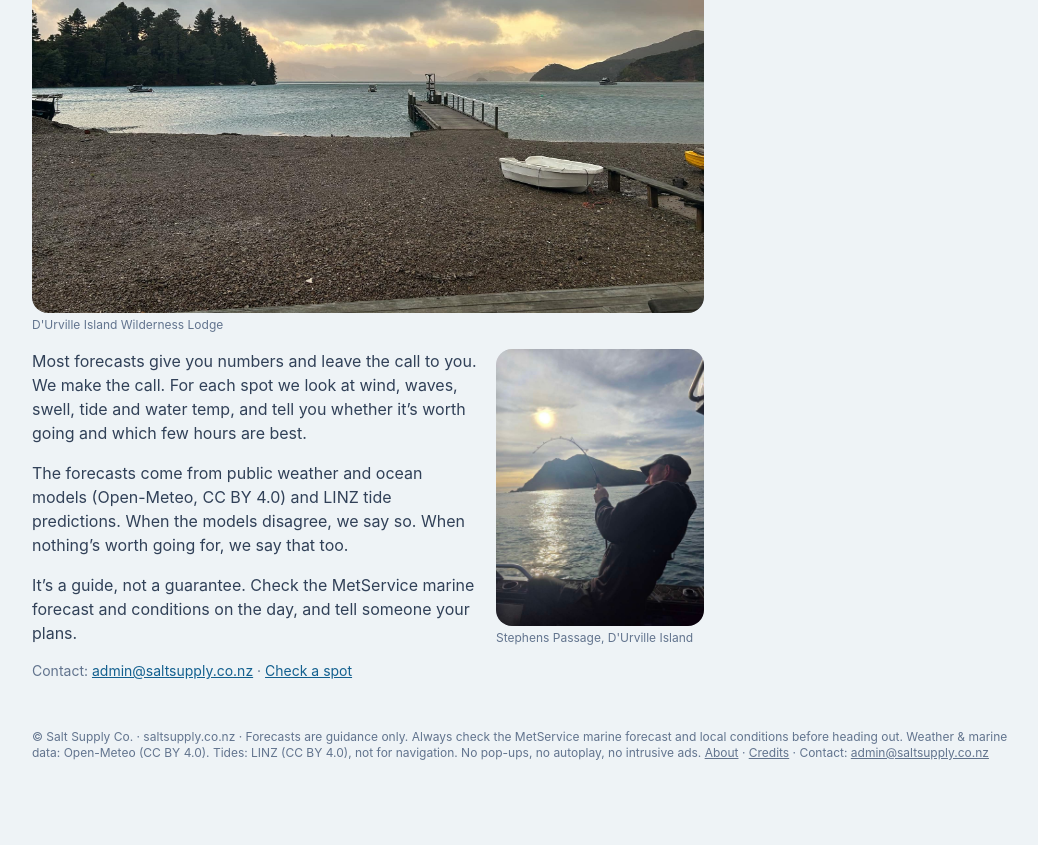
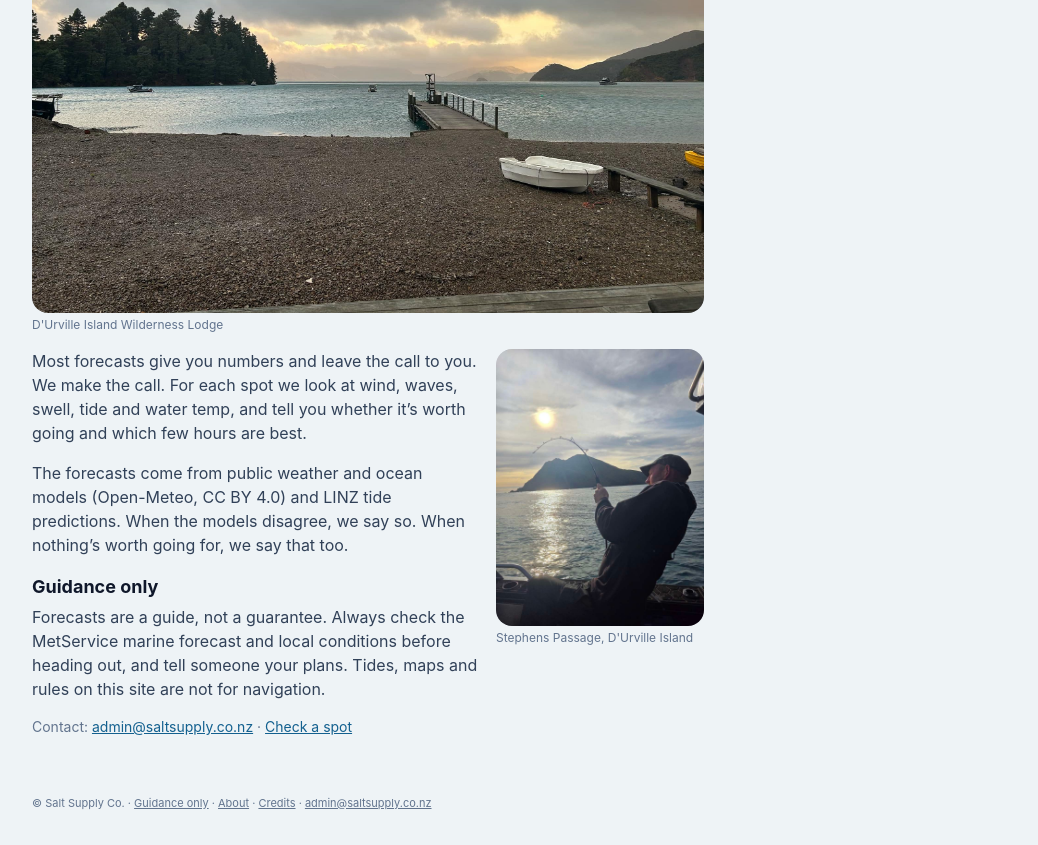
Before and after one commit to lebrun76-lab/FIsh-on-3, a Next.js app in the folder web/: page /about in a window 1280 px wide. Shown: the part 296-1141 px from the top of the page, without its empty margins (112-1150 px from the left). Before the commit the page ends 1089 px from the top, so only its background shows below. Built offline with nearby package versions, Linux system fonts and the light colour scheme; no server answers.

Commit message:
Trim the footer to one short line; guidance note moves to About

```diff
--- a/web/src/app/about/page.tsx
+++ b/web/src/app/about/page.tsx
@@ -11,7 +11,10 @@ export default function About() {
       <Photo p={ABOUT_INSET} className="float-right ml-4 mb-2 w-36 md:w-52" sizes="(min-width: 768px) 208px, 144px" />
       <p className="text-slate-700">Most forecasts give you numbers and leave the call to you. We make the call. For each spot we look at wind, waves, swell, tide and water temp, and tell you whether it’s worth going and which few hours are best.</p>
       <p className="text-slate-700">The forecasts come from public weather and ocean models (Open-Meteo, CC BY 4.0) and LINZ tide predictions. When the models disagree, we say so. When nothing’s worth going for, we say that too.</p>
-      <p className="text-slate-700">It’s a guide, not a guarantee. Check the MetService marine forecast and conditions on the day, and tell someone your plans.</p>
+      <section id="guidance" className="scroll-mt-20 space-y-1">
+        <h2 className="text-lg font-bold">Guidance only</h2>
+        <p className="text-slate-700">Forecasts are a guide, not a guarantee. Always check the MetService marine forecast and local conditions before heading out, and tell someone your plans. Tides, maps and rules on this site are not for navigation.</p>
+      </section>
       <p className="text-sm text-slate-500">Contact: <a href={`mailto:${BRAND.emails.contact}`} className="text-ocean-700 underline">{BRAND.emails.contact}</a> · <Link href="/spots" className="text-ocean-700 underline">Check a spot</Link></p>
     </div>
   );
--- a/web/src/app/layout.tsx
+++ b/web/src/app/layout.tsx
@@ -46,9 +46,9 @@ export default function RootLayout({ children }: { children: React.ReactNode })
           <DemoBanner />
           <OfflineIndicator />
           <TopBar />
-          <main className="mx-auto max-w-5xl px-4 pb-24 md:pb-12">{children}</main>
-          <footer className="mx-auto max-w-5xl px-4 pb-24 md:pb-8 text-xs text-slate-500">
-            © {BRAND.name} · saltsupply.co.nz · Forecasts are guidance only. Always check the MetService marine forecast and local conditions before heading out. Weather & marine data: Open-Meteo (CC BY 4.0). Tides: LINZ (CC BY 4.0), not for navigation. <span className="guest-only inline">No pop-ups, no autoplay, no intrusive ads. </span><a href="/about" className="underline">About</a> · <a href="/credits" className="underline">Credits</a> · Contact: <a href={`mailto:${BRAND.emails.contact}`} className="underline">{BRAND.emails.contact}</a>
+          <main className="mx-auto max-w-5xl px-4 pb-8 md:pb-12">{children}</main>
+          <footer className="mx-auto max-w-5xl px-4 pt-2 pb-[calc(5rem+env(safe-area-inset-bottom))] md:pb-8 text-[11px] leading-5 text-slate-500">
+            © {BRAND.name} · <a href="/about#guidance" className="underline">Guidance only</a> · <a href="/about" className="underline">About</a> · <a href="/credits" className="underline">Credits</a> · <a href={`mailto:${BRAND.emails.contact}`} className="underline">{BRAND.emails.contact}</a>
           </footer>
           <BottomTabs />
         </AuthProvider>
```
